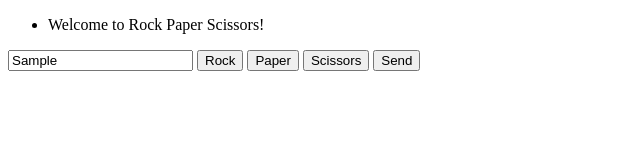
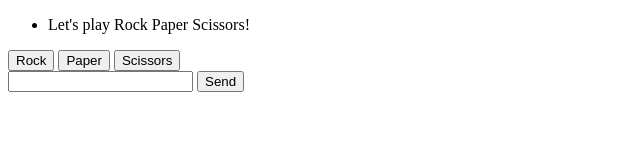
Before and after one commit to sc0rt/RockPaperScissors, a plain HTML site: page index.html in a window 1280 px wide. Both pictures are taken after typing "Sample" into the empty fields and a click on the button "Send". Shown: the whole page, without its empty margins (0-640 px from the left). Drawn offline with nearby package versions, Linux system fonts and the light colour scheme; no server answers.

Commit message:
chat implementation

```diff
--- a/index.html
+++ b/index.html
@@ -6,18 +6,20 @@
     </head>
     <body>
         <div class="rpsWrap">
-            <ul id="events">
-                <li>Welcome to Rock Paper Scissors!</li>
-            </ul>
+            <ul id="events"></ul>
 
             <div class="buttonWrap">
-                <input id="chat">
                 <button id="rock">Rock</button>
                 <button id="paper">Paper</button>
                 <button id="scissors">Scissors</button>
-                <button id="send">Send</button>
+
+                <form id="chatForm">
+                    <input id="chat">
+                    <button id="send">Send</button>
+                </form>
             </div>
         </div>
+        <script src="/socket.io/socket.io.js"></script>
         <script src="static/rpsClient.js"></script>
     </body>
 </html>
--- a/static/rpsClient.js
+++ b/static/rpsClient.js
@@ -0,0 +1,24 @@
+const writeEvent = function(text) {
+    const parent = document.querySelector('#events')
+    const element = document.createElement('li');
+    element.innerHTML = text;
+    parent.appendChild(element);
+};
+
+const onFormSubmit = function(event) {
+    event.preventDefault();
+    const input = document.querySelector('#chat');
+    const text = input.value;
+    input.value = '';
+
+    socket.emit('message', text);
+};
+
+const socket = io();
+
+writeEvent("Let's play Rock Paper Scissors!");
+socket.on('message', function(text) {
+    writeEvent(text);
+});
+
+document.querySelector('#chatForm').addEventListener('submit', onFormSubmit);
```
Also changed, not shown: server/server.js (+10 -2 lines).
